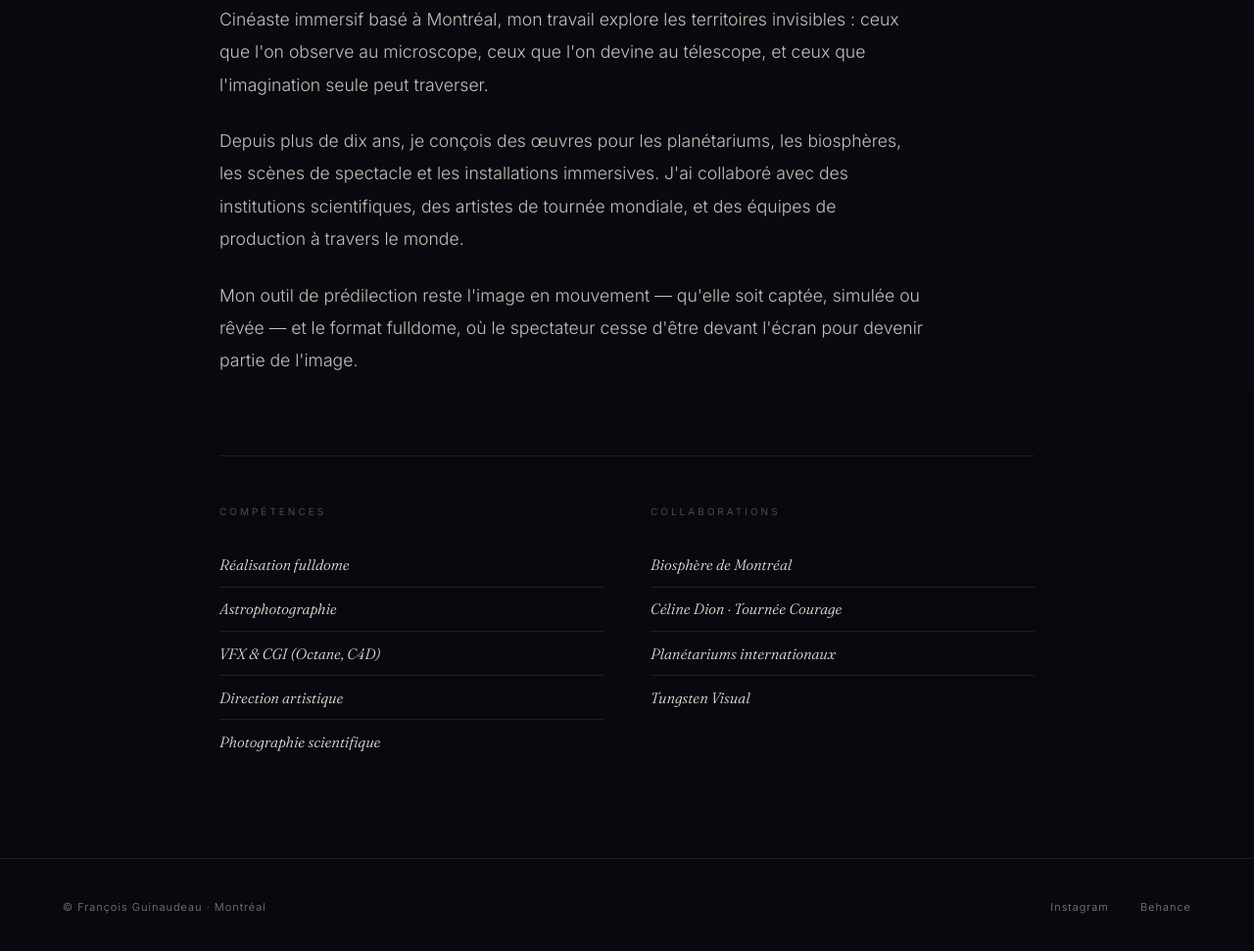
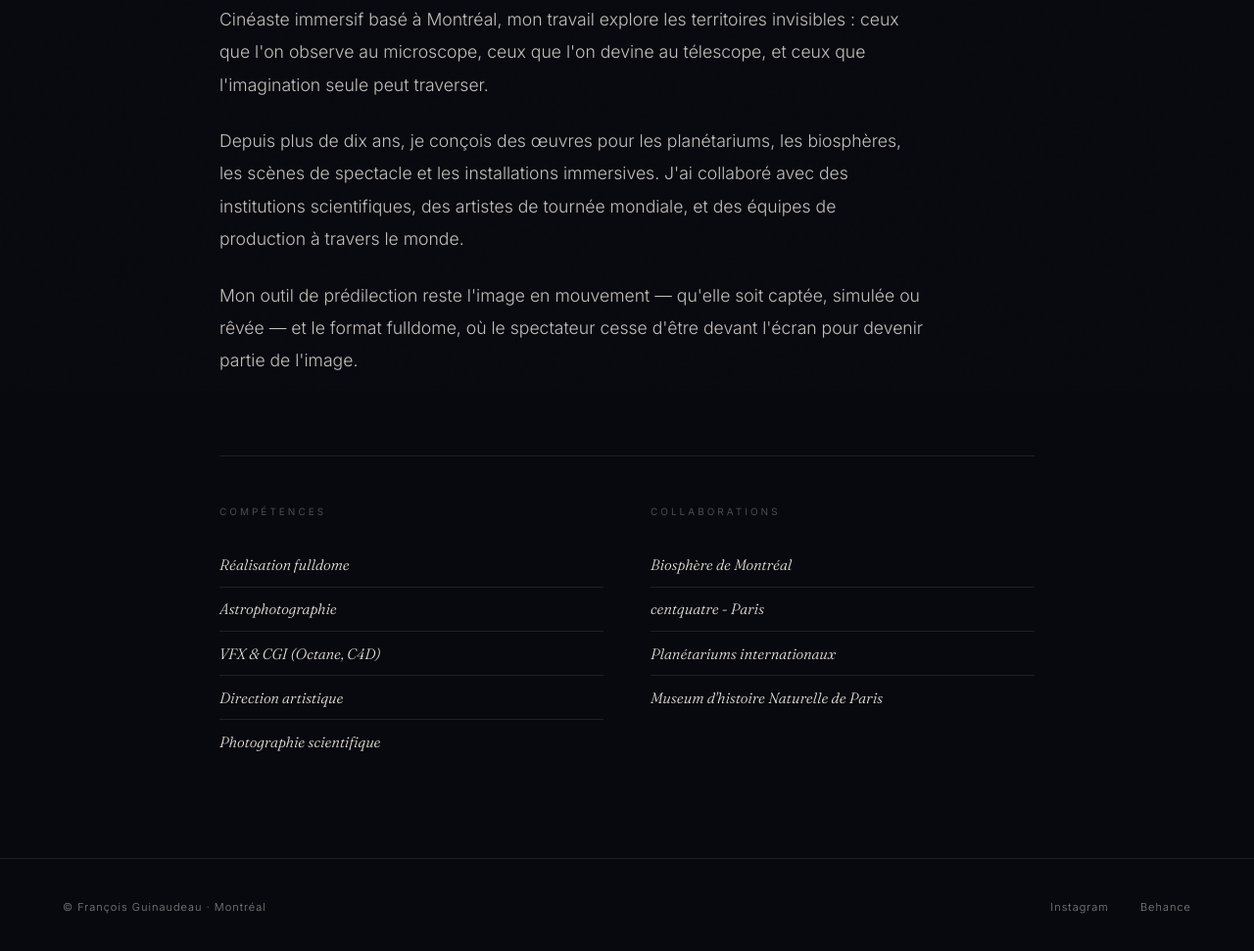
Before and after one commit to francoisguinaudeau-max/francoisguinaudeau, a plain HTML site: page a-propos.html in a window 1280 px wide. Shown: the part 401-1372 px from the top of the page at 98% size. Drawn offline with Linux system fonts and the light colour scheme.

Commit message:
Update a-propos.html

```diff
--- a/a-propos.html
+++ b/a-propos.html
@@ -57,9 +57,9 @@
         <h3>Collaborations</h3>
         <ul>
           <li>Biosphère de Montréal</li>
-          <li>Céline Dion · Tournée Courage</li>
+          <li>centquatre - Paris</li>
           <li>Planétariums internationaux</li>
-          <li>Tungsten Visual</li>
+          <li>Museum d'histoire Naturelle de Paris</li>
         </ul>
       </div>
     </div>
```
